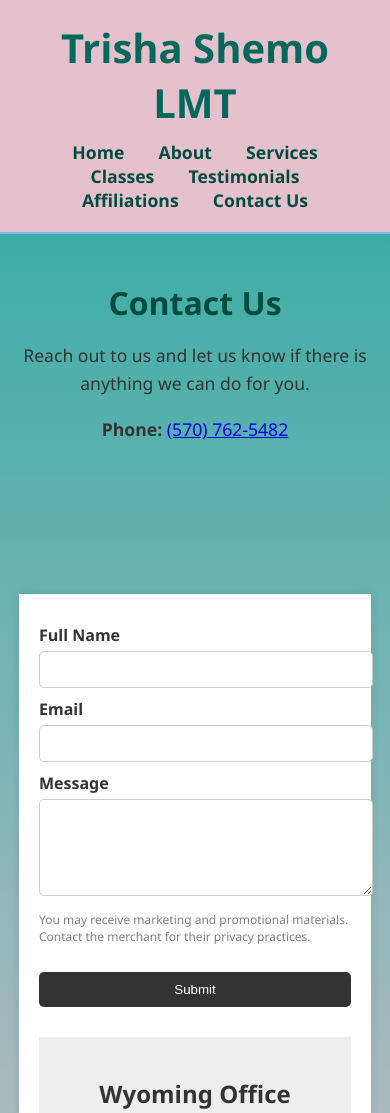
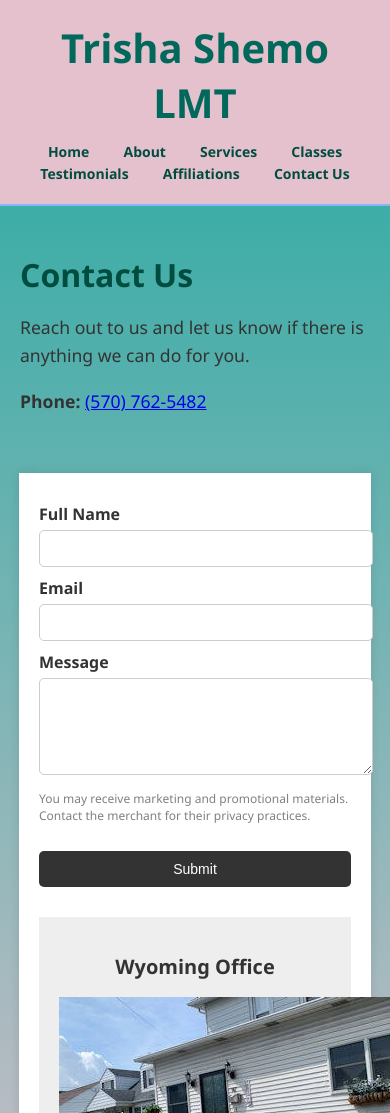
Before and after one commit to Kmax607/trishablessingmassage, a plain HTML site: page contact.html in a window 390 px wide. Shown: the top 1113 px of the page. Drawn offline with Linux system fonts and the light colour scheme.

Commit message:
Update styles.css

```diff
--- a/styles.css
+++ b/styles.css
@@ -113,16 +113,21 @@ main {
 }
 
 /* Responsive Styles */
-@media (max-width: 768px) {
-    .intro-section {
-        flex-direction: column;
-        text-align: center;
+@media (max-width: 480px) {
+    h2 {
+        font-size: 20px;
     }
-    .intro-section img {
-        margin: 0 0 20px 0;
+
+    p {
+        font-size: 16px;
     }
-    .split-section {
-        flex-direction: column;
+
+    nav a {
+        font-size: 14px;
+    }
+
+    button {
+        font-size: 14px;
     }
 }
 
```
